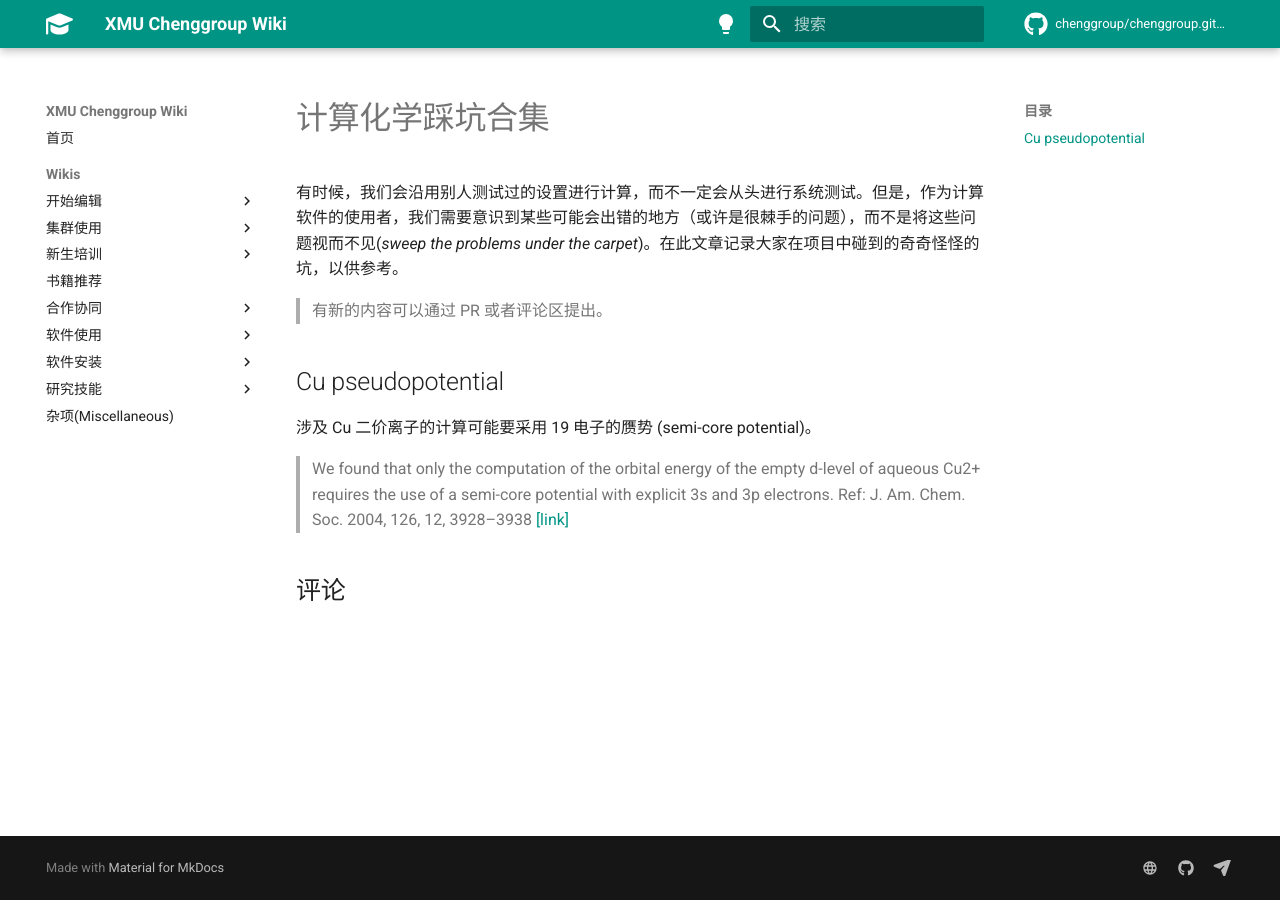
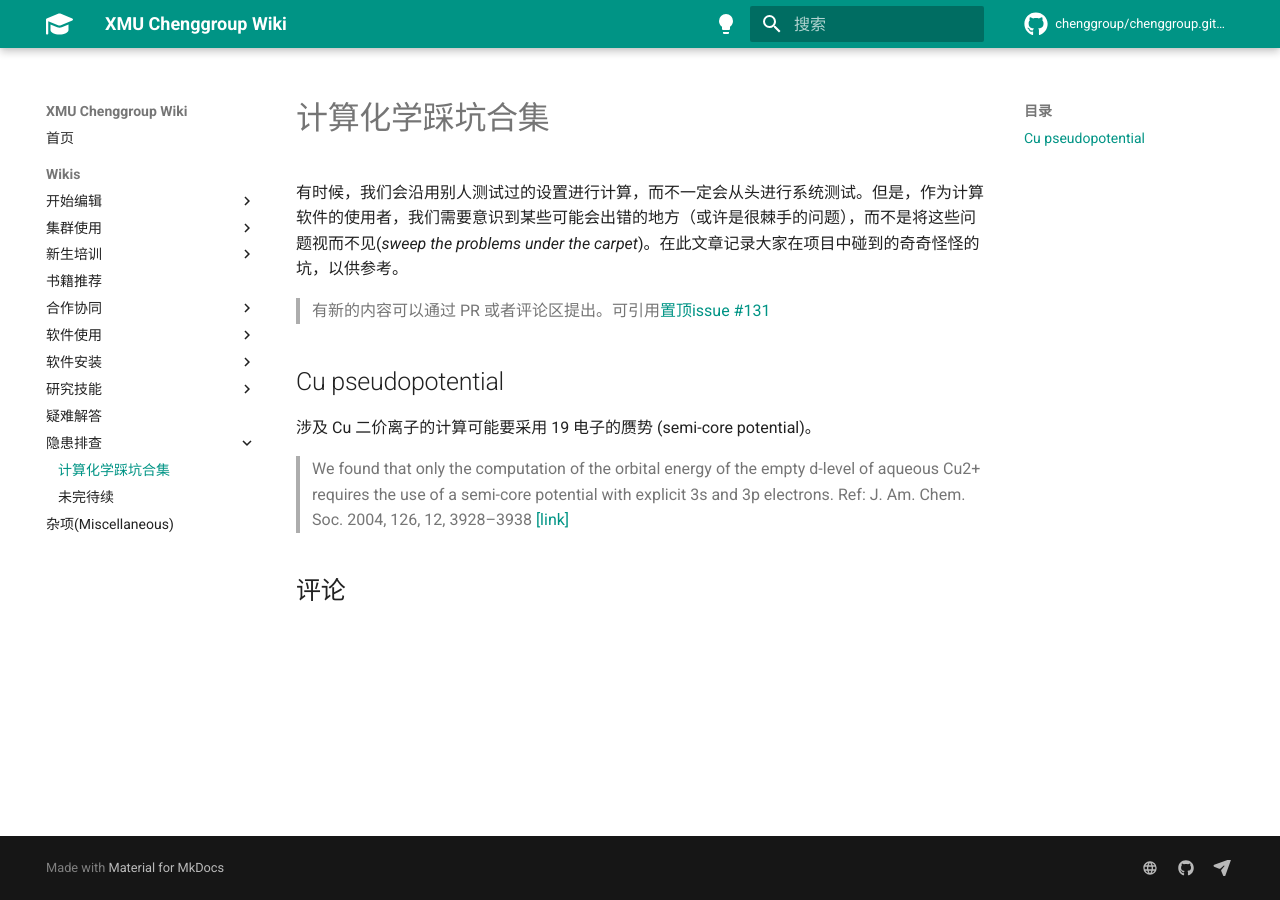
Before and after one commit to chenggroup/chenggroup.github.io, an MkDocs documentation site: the page built from docs/wiki/question_under_carpet/chemical_computing.md, in a window 1280 px wide. Built offline with MkDocs 1.6.1 and Material for MkDocs 9.7.7, drawn with Linux system fonts in a browser that asks for light colours; comment, search, counter and statistics services are not loaded.

Commit message:
rearange; add faq parts

```diff
--- a/docs/wiki/question_under_carpet.md
+++ b/docs/wiki/question_under_carpet/chemical_computing.md
@@ -7,7 +7,7 @@ comments: true
 
 有时候，我们会沿用别人测试过的设置进行计算，而不一定会从头进行系统测试。但是，作为计算软件的使用者，我们需要意识到某些可能会出错的地方（或许是很棘手的问题），而不是将这些问题视而不见(_sweep the problems under the carpet_)。在此文章记录大家在项目中碰到的奇奇怪怪的坑，以供参考。
 
-> 有新的内容可以通过 PR 或者评论区提出。
+> 有新的内容可以通过 PR 或者评论区提出。可引用[置顶issue #131](https://github.com/chenggroup/chenggroup.github.io/issues/131)
 
 ## Cu pseudopotential
 
```
Also changed, not shown: docs/wiki/.pages, docs/wiki/faqs/.pages (added), docs/wiki/question_under_carpet/.pages (added).
